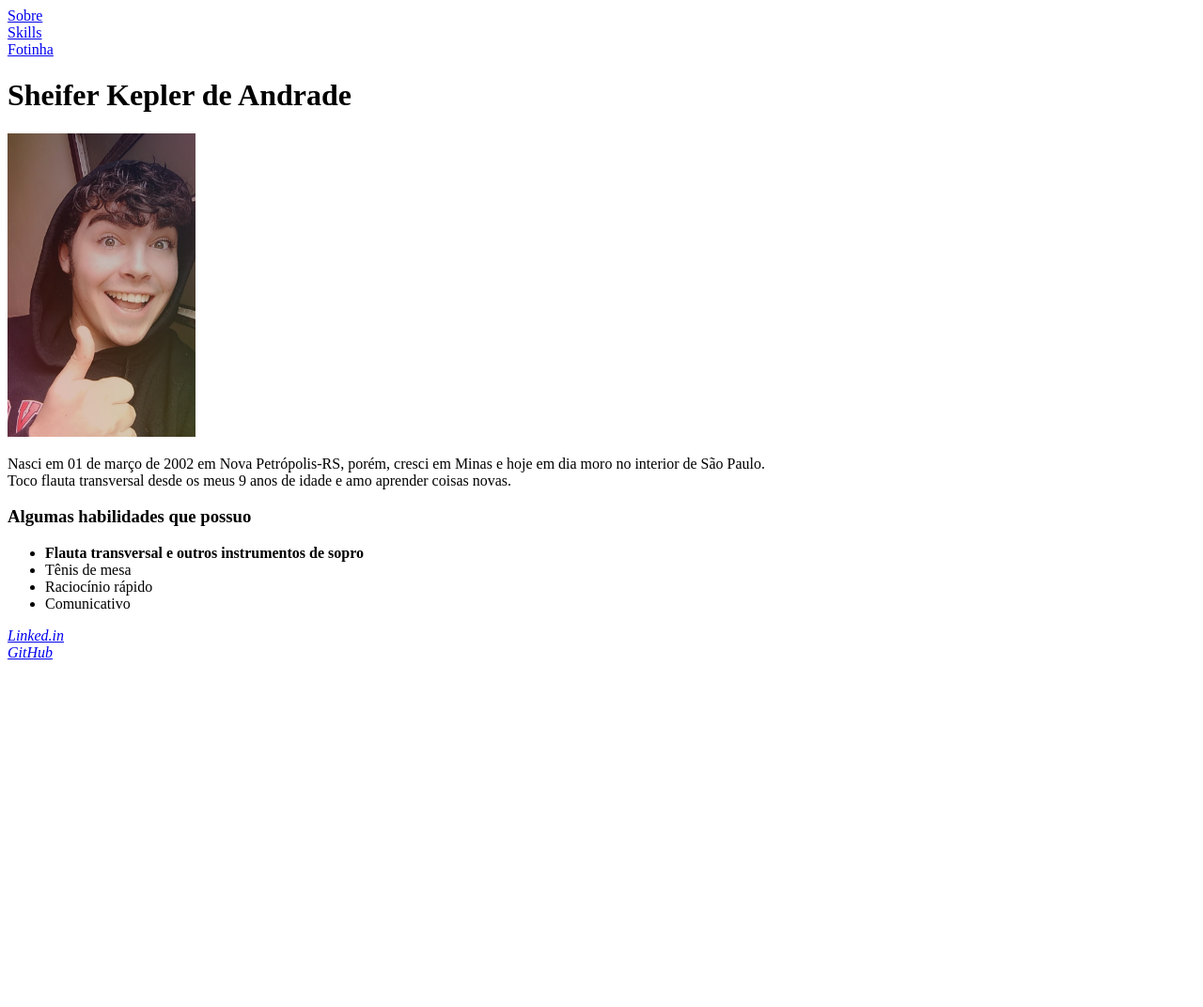
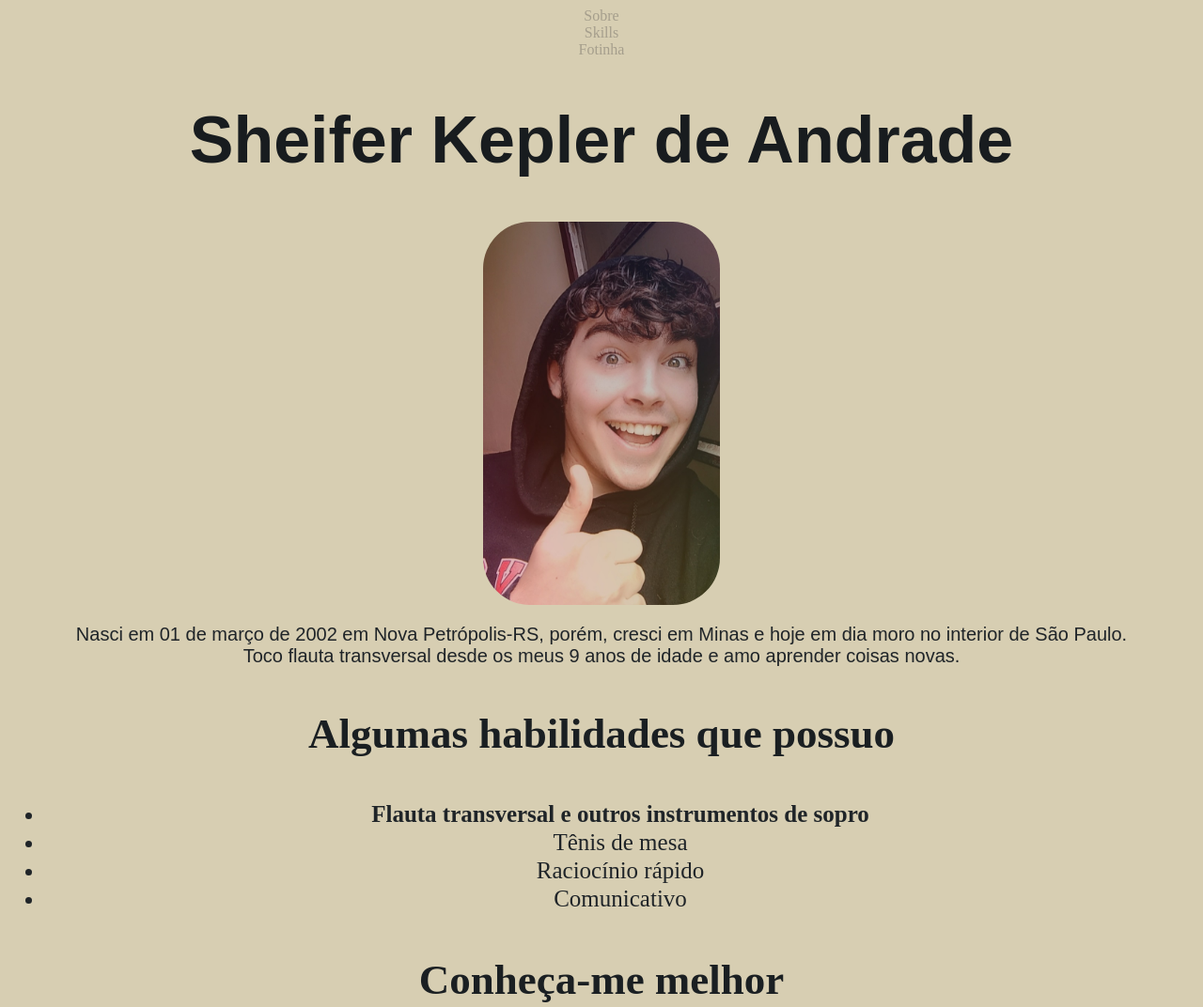
Before and after one commit to SH-Kepler/SH-Kepler.github.io, a plain HTML site: page index.html in a window 1280 px wide. Shown: the top 1072 px of the page at 94% size. Before the commit the page ends 800 px from the top, so only its background shows below. Drawn offline with Linux system fonts and the light colour scheme.

Commit message:
adicionado algum estilo em .css

```diff
--- a/index.html
+++ b/index.html
@@ -4,12 +4,13 @@
     <meta charset="UTF-8">
     <title>Portfólio</title>
 </head>
+<link rel="stylesheet" type="text/css" href="style.css">
 <body>
-    <a href="about">Sobre</a> <br>
-    <a href="skills">Skills</a> <br>
-    <a href="#foto">Fotinha</a>
+    <a class="indice" href="about">Sobre</a> <br>
+    <a class="indice" href="skills">Skills</a> <br>
+    <a class="indice" href="#foto">Fotinha</a>
     <h1>Sheifer Kepler de Andrade</h1>
-    <img src="./fotinha-minha.jpg" alt="foto do Sheifer" width="200" id="foto">
+    <img id="foto" src="./fotinha-minha.jpg" alt="foto do Sheifer" width="200">
     <p id="about">Nasci em 01 de março de 2002 em Nova Petrópolis-RS, porém, cresci em Minas e hoje em dia moro no interior de São Paulo.
     <br> Toco flauta transversal desde os meus 9 anos de idade e amo aprender coisas novas.</p>
     <h3>Algumas habilidades que possuo</h3>
@@ -19,7 +20,8 @@
         <li>Raciocínio rápido</li>
         <li>Comunicativo</li>
     </ul>
-    <a href="https://www.linkedin.com/in/sheifer-kepler-6b7235229/" target="_blank"><em>Linked.in</em></a> <br>
-    <a href="https://github.com/SH-Kepler" target="_blank"><em>GitHub</em></a>
+    <h3>Conheça-me melhor</h3>
+    <a class="button" href="https://www.linkedin.com/in/sheifer-kepler-6b7235229/" target="_blank"><em>Linked.in</em></a> <br>
+    <a class="button" href="https://github.com/SH-Kepler" target="_blank"><em>GitHub</em></a>
 </body>
 </html>
--- /dev/null
+++ b/style.css
@@ -0,0 +1,52 @@
+h1 {
+    color: #181C1F;
+    font-family: sans-serif;
+    font-size: 70px;
+}
+
+.indice {
+    color: #A59E8C;
+    text-decoration: none;
+
+}
+
+h3 {
+    font-size: 45px;
+    color: #1A1F22;
+}
+
+p {
+    font-size: 20px;
+    color: #1F2428;
+    font-family: 'fantasy', sans-serif;
+}
+
+#skills {
+    color: #1F2428;
+    line-height: 30px;
+    font-size: 25px;
+}
+
+.button {
+    background-color: #394148;
+    color: #C4C4B1;
+    text-decoration: none;
+    font-size: 20px;
+    line-height: 50px;
+    border: solid 2px #000000;
+    padding: 7px 25px 8px 25px;
+    text-transform: uppercase;
+    border-radius: 20px;
+}
+
+img {
+    width: 20%;
+    margin: auto;
+    display: block;
+    border-radius: 50px;
+}
+
+body {
+    background-color: #D7CEB2;
+    text-align: center;
+}
```
Also changed, not shown: 1 other file.
